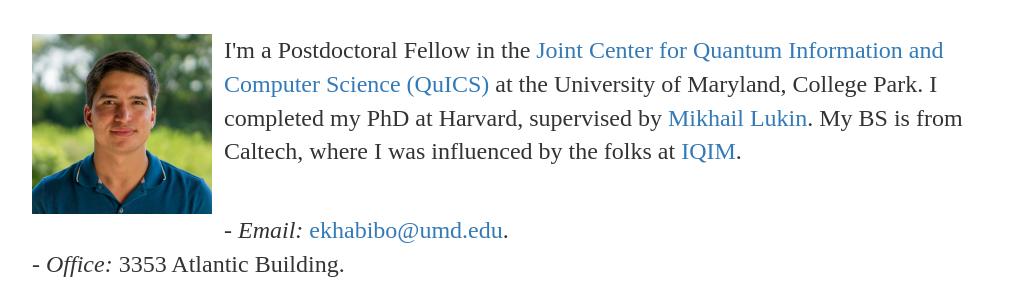
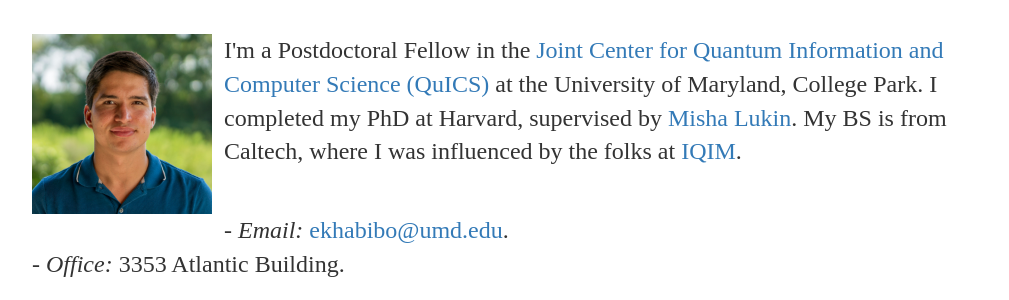
Before and after one commit to emilkhab/emilkhab.github.io, a Jekyll site: the page built from index.html, in a window 1280 px wide. Shown: the part 163-463 px from the top of the page, without its empty margins (128-1137 px from the left). Built offline with Jekyll 4.4.1, drawn with Linux system fonts in a browser that asks for light colours.

Commit message:
Update index.html

```diff
--- a/index.html
+++ b/index.html
@@ -4,7 +4,7 @@ title: Emil Khabiboulline
 ---
 <h1>{{page.title}}</h1>
 <div class="blurb" id="About">
-	<p><img src="headshot.jpg" alt="portrait" style="float:left;width:7.5em;height:7.5em;margin:0em 0.5em 0.5em 0em;">I'm a Postdoctoral Fellow in the <a href="https://quics.umd.edu/">Joint Center for Quantum Information and Computer Science (QuICS)</a> at the University of Maryland, College Park. I completed my PhD at Harvard, supervised by <a href="https://lukin.physics.harvard.edu/">Mikhail Lukin</a>.
+	<p><img src="headshot.jpg" alt="portrait" style="float:left;width:7.5em;height:7.5em;margin:0em 0.5em 0.5em 0em;">I'm a Postdoctoral Fellow in the <a href="https://quics.umd.edu/">Joint Center for Quantum Information and Computer Science (QuICS)</a> at the University of Maryland, College Park. I completed my PhD at Harvard, supervised by <a href="https://lukin.physics.harvard.edu/">Misha Lukin</a>.
 	My BS is from Caltech, where I was influenced by the folks at <a href="https://iqim.caltech.edu/">IQIM</a>.</p>
 	<p><br/>
 		- <em>Email:</em> <a href="mailto:ekhabibo@umd.edu">ekhabibo@umd.edu</a>.<br/>
```
